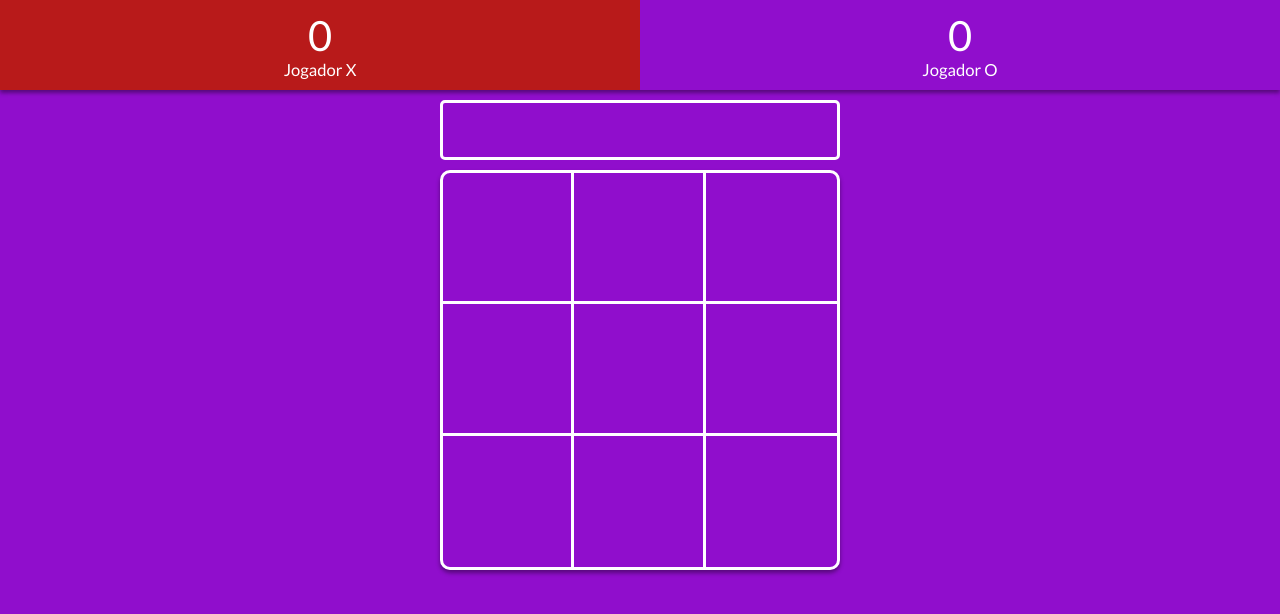
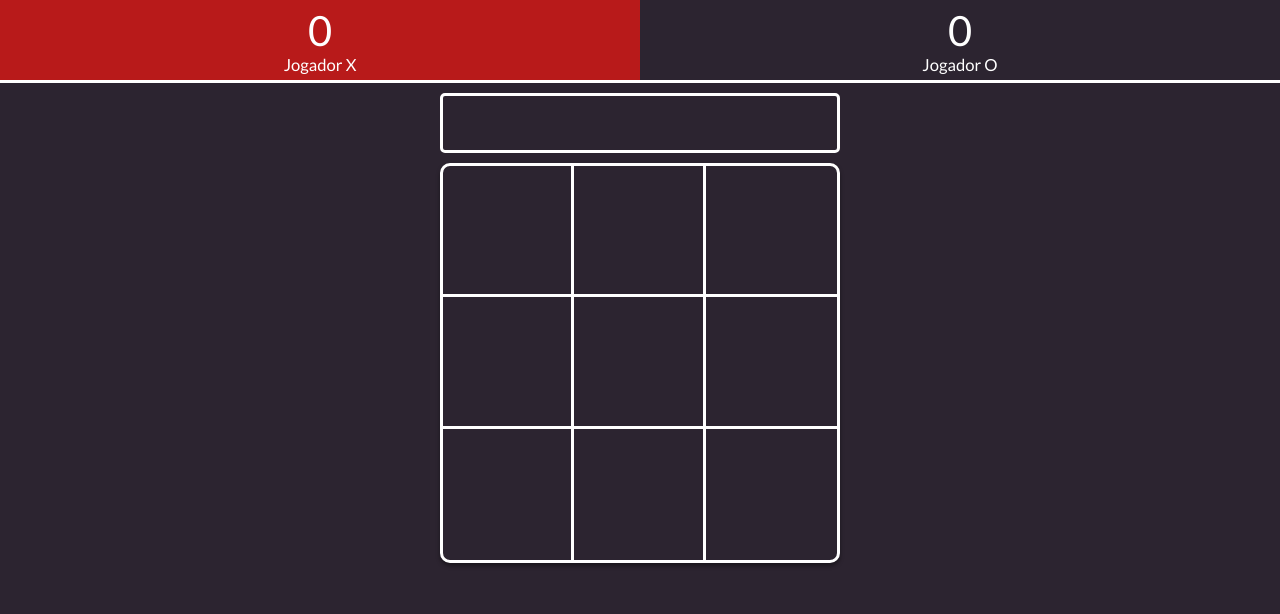
Before and after one commit to danilsonsousa/xo, a plain HTML site: page index.html in a window 1280 px wide. Drawn offline with Linux system fonts and the light colour scheme.

Commit message:
Melhoria no visual

```diff
--- a/index.css
+++ b/index.css
@@ -13,18 +13,18 @@
 html,body{
     width: 100%;
     height: 100%;
-    background: #900ecc;
+    background: #2c2430;
 }
 
 .painel{
     width: 100%;
     display: flex;
     columns: 2;
-    box-shadow: 0 3px 4px 0 rgba(0,0,0,0.4);
+    border-bottom: 3px solid #fff;
 }
 
 .player {
-    padding: 10px;
+    padding: 5px;
     flex: 1;
     text-align: center;
     color: #fff;
@@ -80,11 +80,11 @@ html,body{
     width: 400px;
     height: 60px;
     margin: 10px auto;
-    padding: 10px;
-    background: #900ecc;
+    padding: 12px;
+    background: #2c2430;
     border: 3px solid #fff;
     border-radius: 5px;
-    font-size: 1.2em;
+    font-size: 1.3em;
     color: #ffffff;
     text-align: center;
 }
@@ -98,7 +98,7 @@ html,body{
     opacity: 0;
     transition: all linear 0.3s;
     border-radius: 10px;
-    border: 5px solid #900ecc;
+    border: 5px solid #2c2430;
 }
 
 .match.on {
@@ -176,8 +176,9 @@ html,body{
     padding: 15px;
     border: none;
     background: #ffffff;
-    color: #900ecc;
+    color: #2c2430;
     border-radius: 10px;
     font-size: 1.2em;
     cursor: pointer;
+    font-weight: bold;
 }
```
